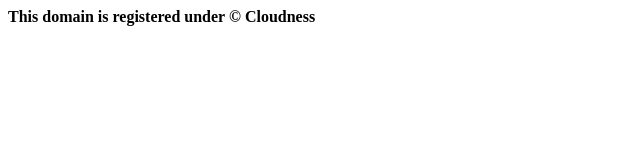
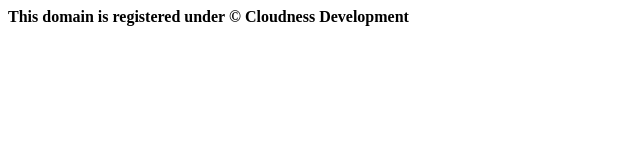
Before and after one commit to CloudnessDev/Webpage, a plain HTML site: page index.html in a window 1280 px wide. Shown: the whole page, without its empty margins (0-640 px from the left). Drawn offline with Linux system fonts and the light colour scheme.

Commit message:
Update index.html

```diff
--- a/index.html
+++ b/index.html
@@ -1,2 +1,2 @@
 <meta name="viewport" content="width=device-width, initial-scale=1">
-<strong>This domain is registered under       © Cloudness</strong>
+<strong>This domain is registered under © Cloudness Development</strong>
```
